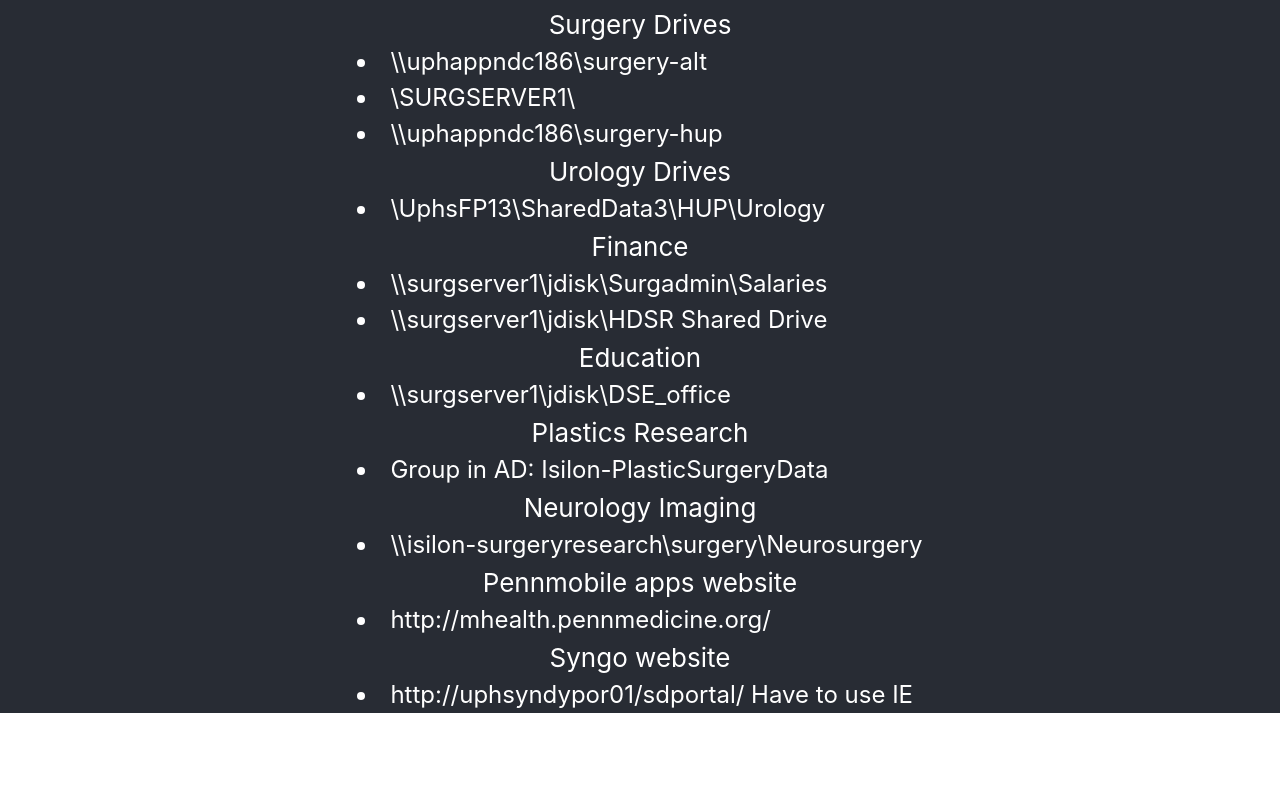
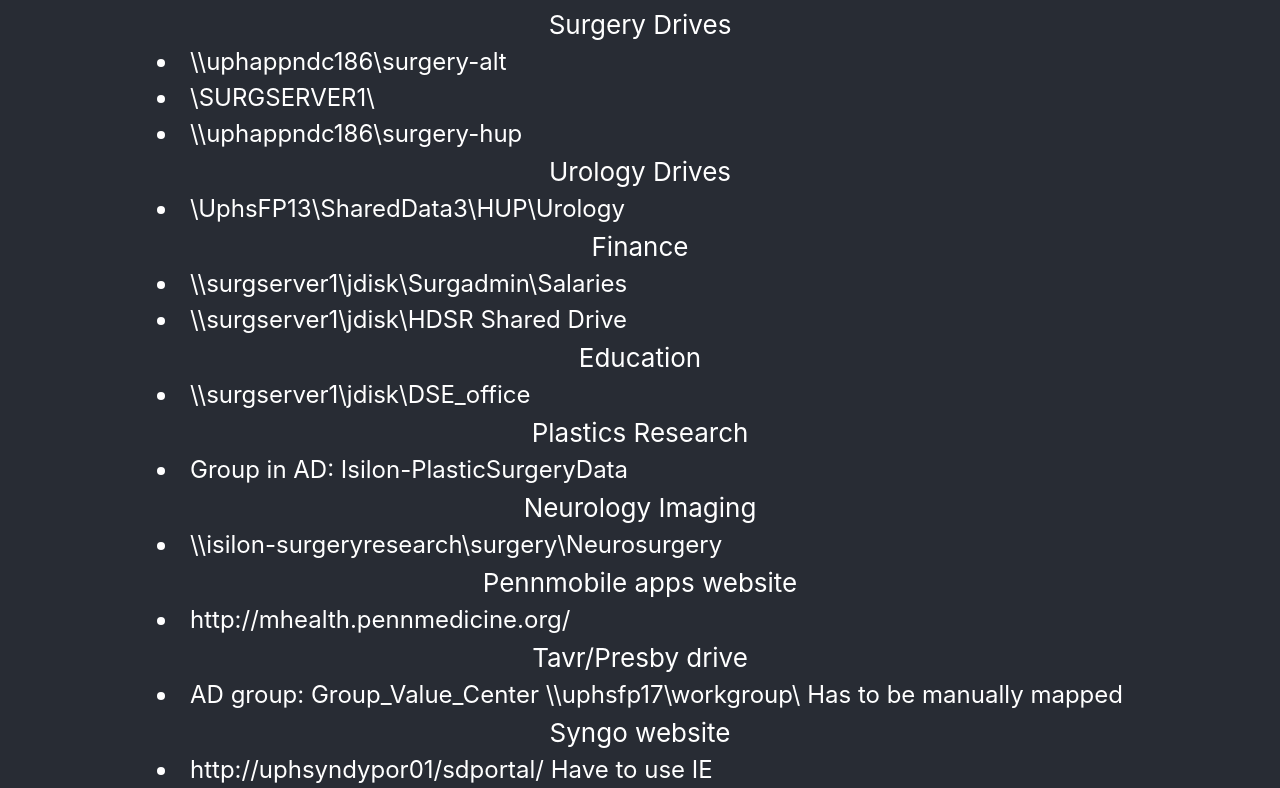
Before and after one commit to TimMitzen/surgery, a React (Create React App) app: page /drives in a window 1280 px wide. Shown: the part 319-1107 px from the top of the page. Before the commit the page ends 1032 px from the top, so only its background shows below. Built offline with nearby package versions, Linux system fonts and the light colour scheme.

Commit message:
Update Drives.js

```diff
--- a/src/components/Drives.js
+++ b/src/components/Drives.js
@@ -48,7 +48,12 @@
 
       <li className="list">http://mhealth.pennmedicine.org/</li>
 
+      <li className="listHeading">Tavr/Presby drive</li>
+
+      <li className="list">AD group: Group_Value_Center \\uphsfp17\workgroup\ Has to be manually mapped</li>
+
       <li className="listHeading">Syngo website</li>
+
 
       <li className="list">http://uphsyndypor01/sdportal/ Have to use IE</li>
     </div>
```
